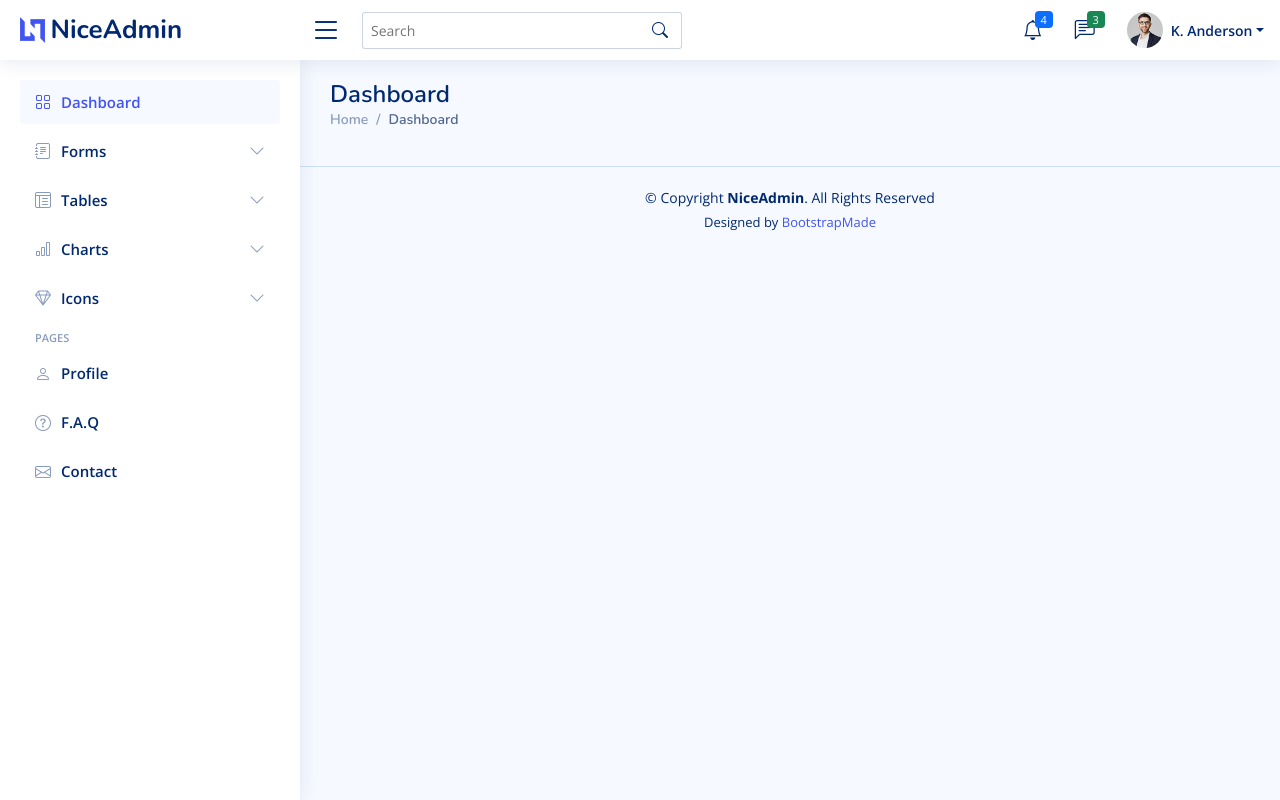
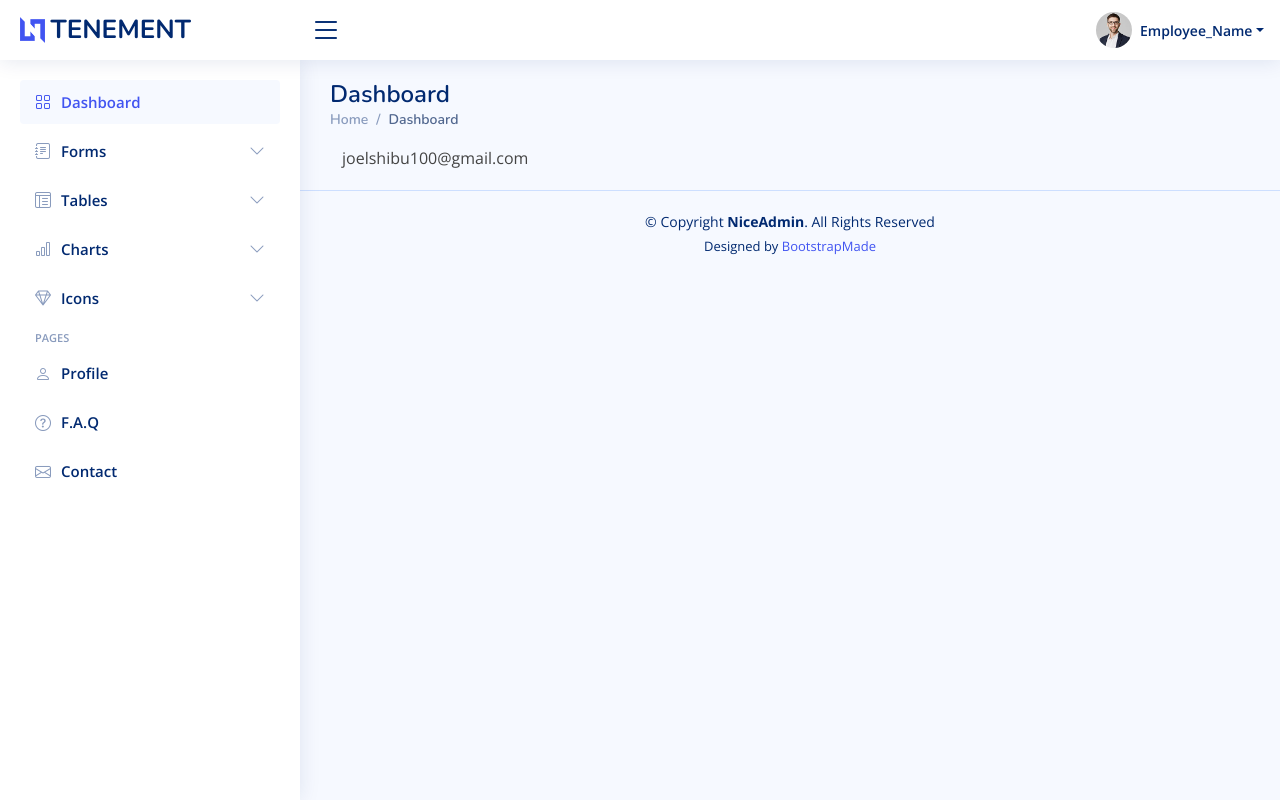
Before and after one commit to Signature-Project-Repo/tenement, a PHP site: page /employee/index.php in a window 1280 px wide. Run offline with PHP 8.4, Linux system fonts and the light colour scheme; a user stored in the database is signed in; data comes from the database, SQL or seed files in the repository; some libraries are stand-ins or nearby versions.

Commit message:
commit14

```diff
--- a/employee/header.html
+++ b/employee/header.php
@@ -1,3 +1,19 @@
+<?php
+session_start();
+require '../connect.php';
+$email=$_SESSION['email'];
+$sql="SELECT * from employee_register where email='$email'";
+
+
+$data=select_data($sql);
+$user=mysqli_fetch_assoc($data);
+
+?>
+
+
+
+
+
 <!DOCTYPE html>
 <html lang="en">
 
@@ -5,7 +21,7 @@
   <meta charset="utf-8">
   <meta content="width=device-width, initial-scale=1.0" name="viewport">
 
-  <title>Dashboard - NiceAdmin Bootstrap Template</title>
+  <title>Tenement Employee-Dashboard</Employee-Dashboard></title>
   <meta content="" name="description">
   <meta content="" name="keywords">
 
@@ -45,16 +61,17 @@
     <div class="d-flex align-items-center justify-content-between">
       <a href="index.html" class="logo d-flex align-items-center">
         <img src="assets/img/logo.png" alt="">
-        <span class="d-none d-lg-block">NiceAdmin</span>
+        <span class="d-none d-lg-block">TENEMENT</span>
       </a>
       <i class="bi bi-list toggle-sidebar-btn"></i>
     </div><!-- End Logo -->
-
+    <!--
     <div class="search-bar">
       <form class="search-form d-flex align-items-center" method="POST" action="#">
         <input type="text" name="query" placeholder="Search" title="Enter search keyword">
         <button type="submit" title="Search"><i class="bi bi-search"></i></button>
       </form>
+-->
     </div><!-- End Search Bar -->
 
     <nav class="header-nav ms-auto">
@@ -65,13 +82,16 @@
             <i class="bi bi-search"></i>
           </a>
         </li><!-- End Search Icon-->
+        <!--
 
         <li class="nav-item dropdown">
 
           <a class="nav-link nav-icon" href="#" data-bs-toggle="dropdown">
             <i class="bi bi-bell"></i>
             <span class="badge bg-primary badge-number">4</span>
-          </a><!-- End Notification Icon -->
+          </a>
+-->
+          <!-- End Notification Icon -->
 
           <ul class="dropdown-menu dropdown-menu-end dropdown-menu-arrow notifications">
             <li class="dropdown-header">
@@ -140,13 +160,17 @@
           </ul><!-- End Notification Dropdown Items -->
 
         </li><!-- End Notification Nav -->
+        <!--
 
         <li class="nav-item dropdown">
 
           <a class="nav-link nav-icon" href="#" data-bs-toggle="dropdown">
             <i class="bi bi-chat-left-text"></i>
             <span class="badge bg-success badge-number">3</span>
-          </a><!-- End Messages Icon -->
+          </a>
+-->
+          <!-- End Messages Icon -->
+
 
           <ul class="dropdown-menu dropdown-menu-end dropdown-menu-arrow messages">
             <li class="dropdown-header">
@@ -203,7 +227,9 @@
               <a href="#">Show all messages</a>
             </li>
 
-          </ul><!-- End Messages Dropdown Items -->
+          </ul>
+
+          <!-- End Messages Dropdown Items -->
 
         </li><!-- End Messages Nav -->
 
@@ -211,13 +237,13 @@
 
           <a class="nav-link nav-profile d-flex align-items-center pe-0" href="#" data-bs-toggle="dropdown">
             <img src="assets/img/profile-img.jpg" alt="Profile" class="rounded-circle">
-            <span class="d-none d-md-block dropdown-toggle ps-2">K. Anderson</span>
+            <span class="d-none d-md-block dropdown-toggle ps-2">Employee_Name</span>
           </a><!-- End Profile Iamge Icon -->
 
           <ul class="dropdown-menu dropdown-menu-end dropdown-menu-arrow profile">
             <li class="dropdown-header">
-              <h6>Kevin Anderson</h6>
-              <span>Web Designer</span>
+              <h6>Employee_Name</h6>
+              <span>Employee</span>
             </li>
             <li>
               <hr class="dropdown-divider">
--- a/employee/index.php
+++ b/employee/index.php
@@ -1,7 +1,7 @@
 
 <?php
 
-include 'header.html';
+include 'header.php';
 
 ?>
 
@@ -18,6 +18,16 @@ include 'header.html';
         </ol>
       </nav>
     </div><!-- End Page Title -->
+    <section>
+      <div class="container">
+
+      <?php
+      echo $email;
+      ?>
+
+      </div>
+    </section>
+
 
 
   </main><!-- End #main -->
--- a/employee/profile.php
+++ b/employee/profile.php
@@ -1,7 +1,7 @@
 
 <?php
 
-include 'header.html';
+include 'header.php';
 
 ?>
 
--- a/employeeaction.php
+++ b/employeeaction.php
@@ -65,7 +65,7 @@ if ($count_res == 0)
         if ($res)
         {
             $usertype = 2;
-            $status = 0;
+            $status = 1;
 
             $sql1 = "INSERT INTO loginpage(email,password,usertype,status) VALUES ('$email','$password','$usertype','$status');";
             if (insert_data($sql1))
```
Also changed, not shown: loginpage/Login_v16/loginaction.php (+13 -3 lines).
